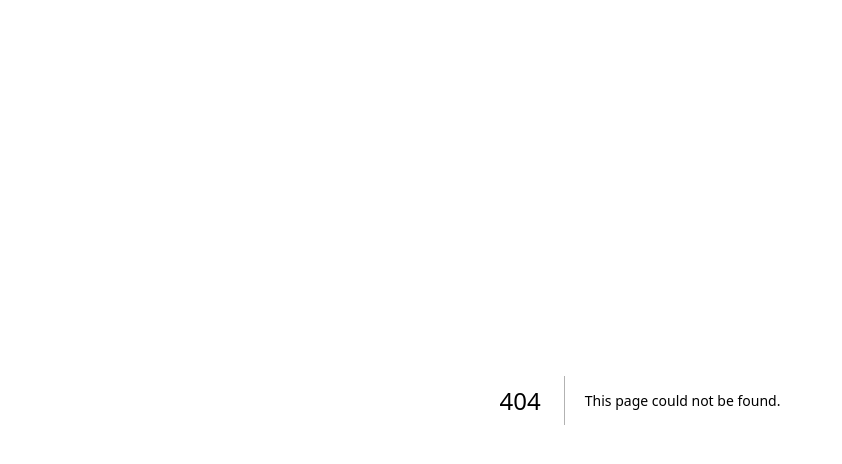
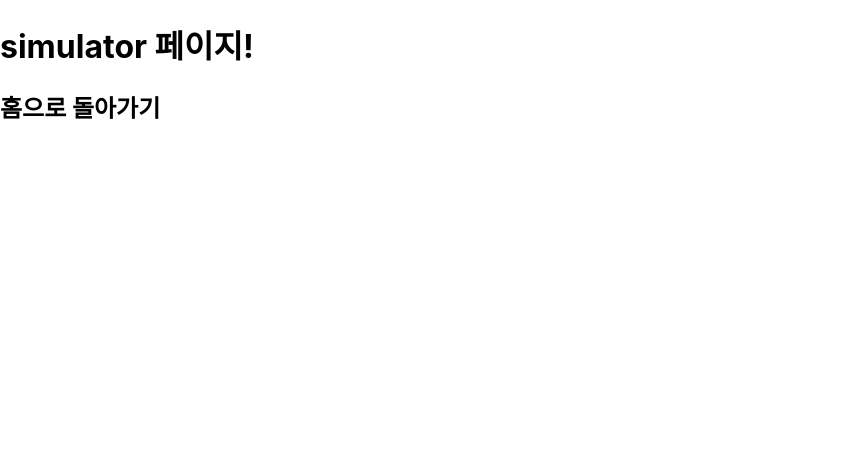
Before and after one commit to guamegi/chart-simulator, a Next.js app: page /simulator in a window 1280 px wide. Before the commit this address had no page. Shown: the top 464 px of the page, without its empty margins (0-842 px from the left). Built offline with nearby package versions, Linux system fonts and the light colour scheme.

Commit message:
simulator 라우팅, 404 파일 생성

```diff
--- /dev/null
+++ b/pages/simulator.js
@@ -0,0 +1,12 @@
+import Link from "next/link";
+
+export default function Simulator() {
+  return (
+    <>
+      <h1>simulator 페이지!</h1>
+      <h2>
+        <Link href="/">홈으로 돌아가기</Link>
+      </h2>
+    </>
+  );
+}
```
Also changed, not shown: pages/404.js (added, +11 -0 lines), pages/index.js (+8 -11 lines).
